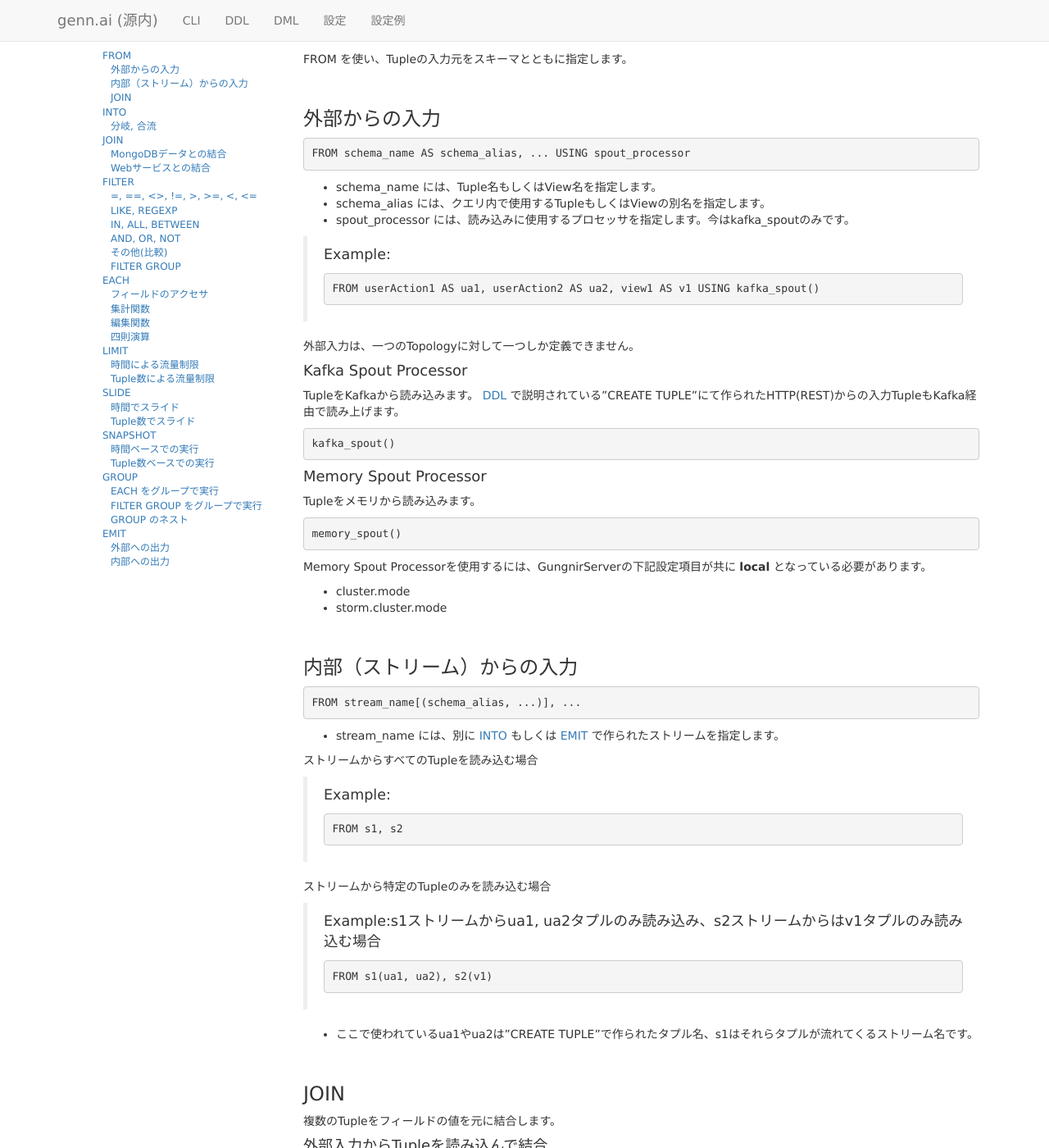
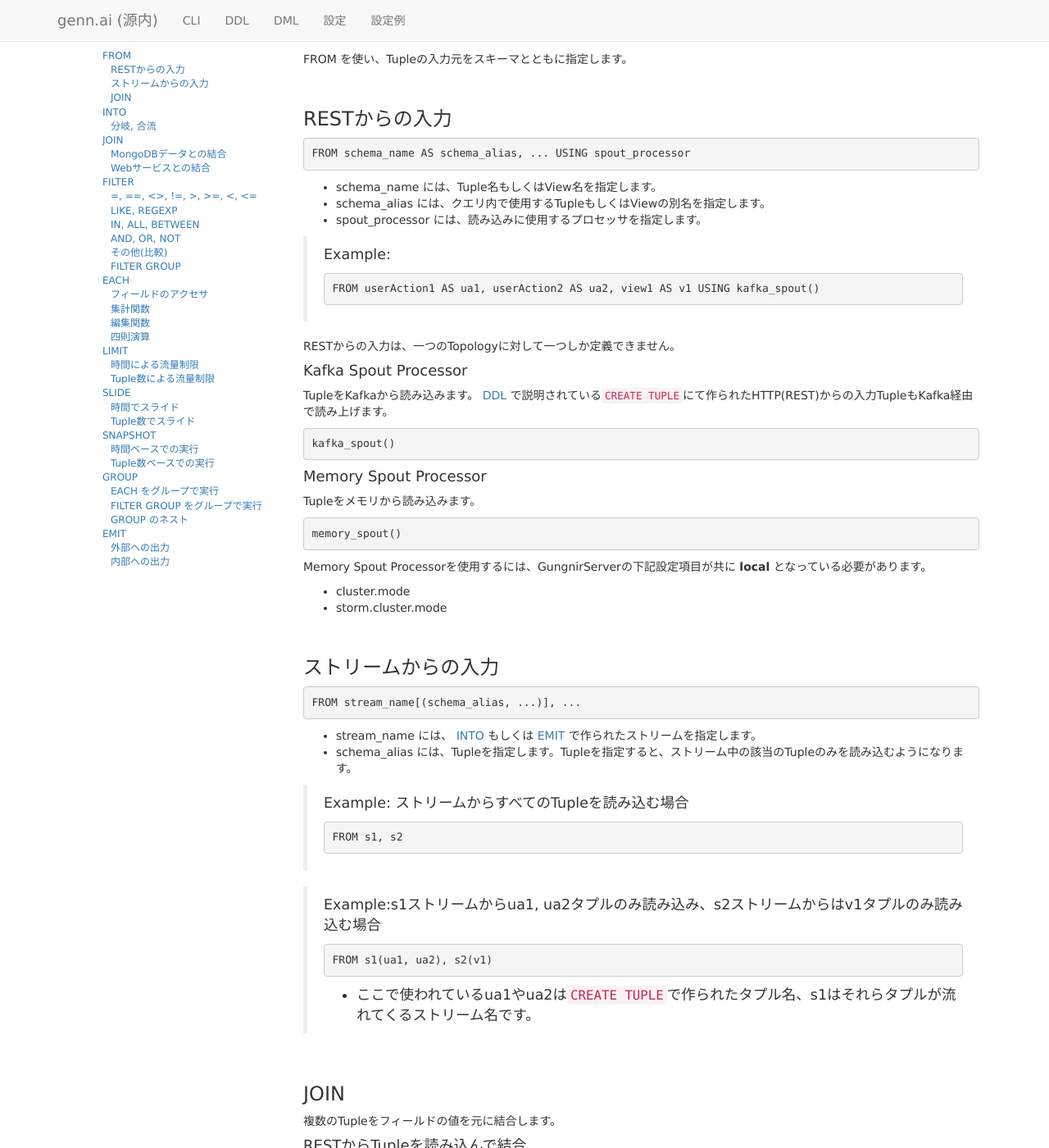
Before and after one commit to tf0054/trygennai.github.com, a Jekyll site: the page built from dml_ja.md, in a window 1280 px wide and 1400 px high, scrolled down 496 px. Shown: the whole window at 82% size. Built offline with Jekyll 4.4.1, drawn with Linux system fonts in a browser that asks for light colours; nearby versions of some CDN libraries; comment, search, counter and statistics services are not loaded; some of the changed text lies outside the part shown.

Commit message:
文言修正
* アンカーの貼り方を他と合わせる
* Exampleの書き方を統一

```diff
--- a/dml_ja.md
+++ b/dml_ja.md
@@ -20,26 +20,26 @@ title: DML / genn.ai
 
 FROM を使い、Tupleの入力元をスキーマとともに指定します。
 
-### 外部からの入力
+### RESTからの入力 <a name="FROM_REST"></a>
 
     FROM schema_name AS schema_alias, ... USING spout_processor
 
 
 * schema_name には、Tuple名もしくはView名を指定します。
 * schema_alias には、クエリ内で使用するTupleもしくはViewの別名を指定します。
-* spout_processor には、読み込みに使用するプロセッサを指定します。今はkafka_spoutのみです。
+* spout_processor には、読み込みに使用するプロセッサを指定します。
 
 > Example:
 >
     FROM userAction1 AS ua1, userAction2 AS ua2, view1 AS v1 USING kafka_spout()
 
 
-外部入力は、一つのTopologyに対して一つしか定義できません。
+RESTからの入力は、一つのTopologyに対して一つしか定義できません。
 
 #### Kafka Spout Processor
 
 TupleをKafkaから読み込みます。
-[DDL](/ddl_ja.html) で説明されている"CREATE TUPLE"にて作られたHTTP(REST)からの入力TupleもKafka経由で読み上げます。
+[DDL](/ddl_ja.html) で説明されている`CREATE TUPLE`にて作られたHTTP(REST)からの入力TupleもKafka経由で読み上げます。
 
     kafka_spout()
 
@@ -54,34 +54,30 @@ Memory Spout Processorを使用するには、GungnirServerの下記設定項目
 * cluster.mode
 * storm.cluster.mode
 
-### 内部（ストリーム）からの入力
+### ストリームからの入力 <a name="FROM_STREAM"></a>
 
     FROM stream_name[(schema_alias, ...)], ...
 
-* stream_name には、別に [INTO](/dml_ja.html#INTO) もしくは [EMIT](/dml_ja.html#EMIT_INTERNAL) で作られたストリームを指定します。
+* stream_name には、 [INTO](/dml_ja.html#INTO) もしくは [EMIT](/dml_ja.html#EMIT_INTERNAL) で作られたストリームを指定します。
+* schema_alias には、Tupleを指定します。Tupleを指定すると、ストリーム中の該当のTupleのみを読み込むようになります。
 
-ストリームからすべてのTupleを読み込む場合
-
-> Example:
+> Example: ストリームからすべてのTupleを読み込む場合
 >
     FROM s1, s2
-
-
-ストリームから特定のTupleのみを読み込む場合
 
 > Example:s1ストリームからua1, ua2タプルのみ読み込み、s2ストリームからはv1タプルのみ読み込む場合
 >
     FROM s1(ua1, ua2), s2(v1)
-
-* ここで使われているua1やua2は"CREATE TUPLE"で作られたタプル名、s1はそれらタプルが流れてくるストリーム名です。
+>
+* ここで使われているua1やua2は`CREATE TUPLE`で作られたタプル名、s1はそれらタプルが流れてくるストリーム名です。
 
 ### JOIN
 
 複数のTupleをフィールドの値を元に結合します。
 
-#### 外部入力からTupleを読み込んで結合
+#### RESTからTupleを読み込んで結合
 
-外部入力からTupleを読み込む時点で、複数のTupleを結合します。
+RESTからTupleを読み込む時点で、複数のTupleを結合します。
 
     FROM (schema_name_1
       JOIN schema_name_2 ON join_condition
@@ -109,9 +105,9 @@ Memory Spout Processorを使用するには、GungnirServerの下記設定項目
       EXPIRE 1min
     ) AS ua4 USING kafka_spout()
 
-#### 内部入力(ストリーム)からTupleを読み込んで結合
+#### ストリームからTupleを読み込んで結合
 
-内部入力から、一部のTupleに対してTupleを結合します。
+ストリームから、一部のTupleに対してTupleを結合します。
 
     FROM (stream_name_1[(schema_name_1, ...)]
       JOIN stream_name_2[(schema_name_2, ...)] ON join_condition
@@ -125,7 +121,7 @@ Memory Spout Processorを使用するには、GungnirServerの下記設定項目
     join_field:
     schema_name_1.join_field [AS field_alias, ...]
 
-* 内部入力に複数のTupleが含まれる場合、schema_nameを指定して絞り込む必要があります。
+* ストリームに複数のTupleが含まれる場合、schema_nameを指定して絞り込む必要があります。
 * join_fieldには結合後のTupleが保持するフィールドを指定します。結合後のフィールド名称が被らない場合には、ワイルドカードを使用する事やaliasを省略することが可能です。
 * periodには、Tupleを保持する期間を指定します。指定した時間経過後にJoin対象のTupleが読み込まれると、Tuple Joinは実行されません。
 
@@ -141,7 +137,7 @@ Memory Spout Processorを使用するには、GungnirServerの下記設定項目
 
 ## INTO <a name="INTO"></a>
 
-INTO は、ストリームを分岐・合流させます。
+INTO は、ストリームを分岐させます。
 
     INTO stream_name
 
```
Also changed, not shown: config_ja.md (+2 -1 lines).
